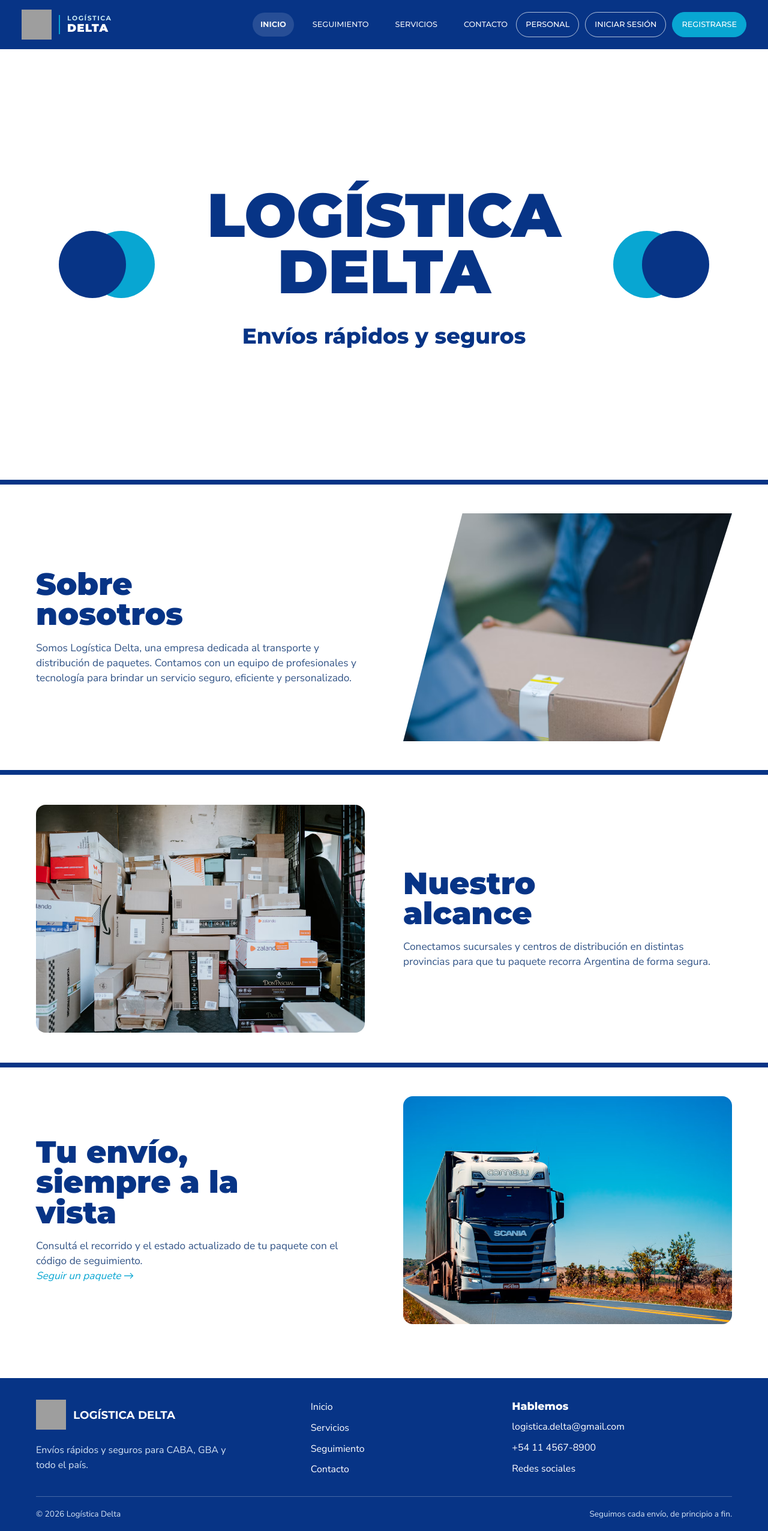
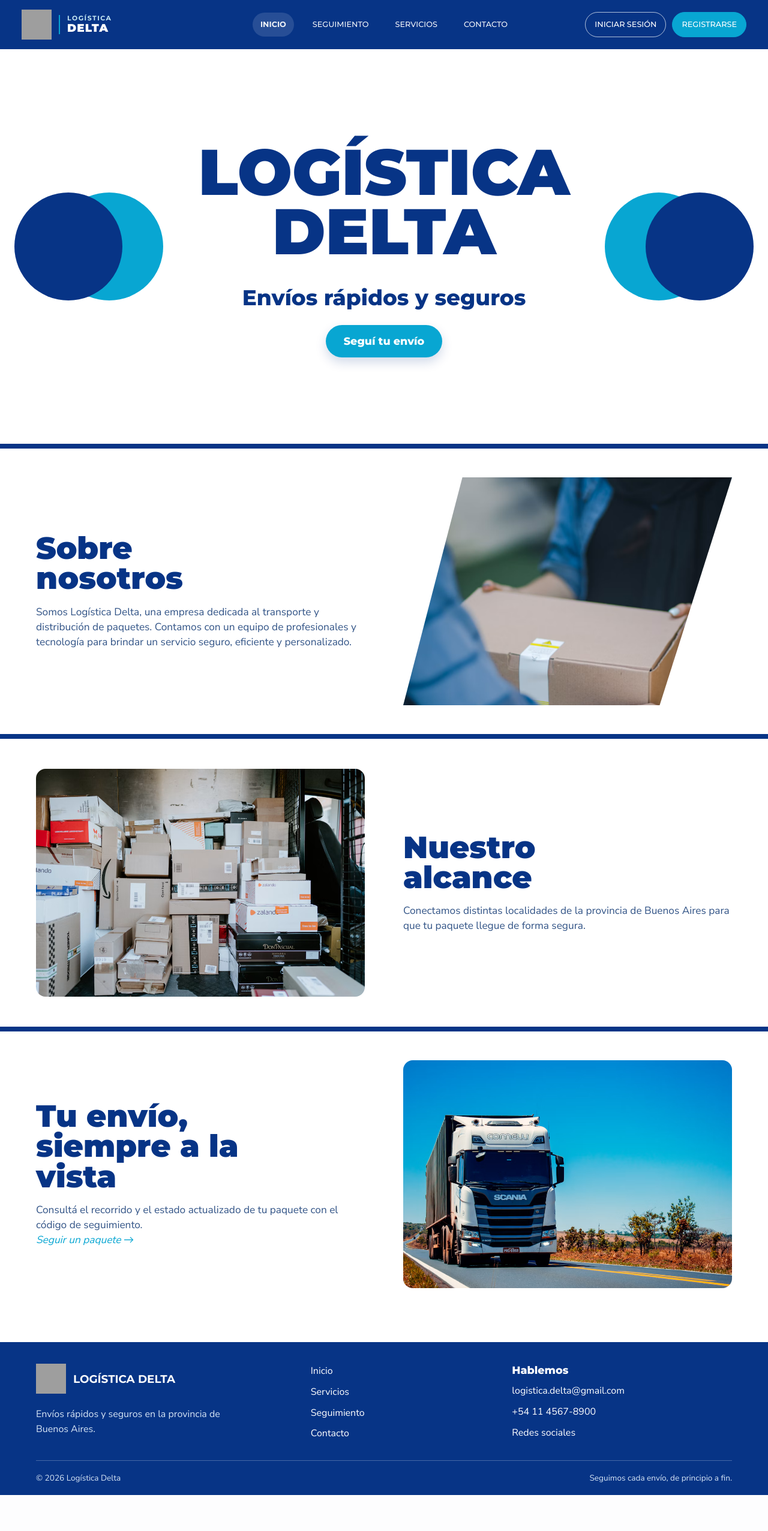
Before and after one commit to JoseParedes123/deltatwo, a PHP site: page / in a window 1280 px wide. Shown: the whole page at 60% size. After the commit the page ends 2493 px from the top, so only its background shows below. Run offline with PHP 8.4, Linux system fonts and the light colour scheme; grey boxes are pictures that could not be loaded.

Commit message:
Cambios esteticos 2

```diff
--- a/public/css/style.css
+++ b/public/css/style.css
@@ -114,6 +114,7 @@ button, a { -webkit-tap-highlight-color: transparent; }
 .historial-envio li { margin-bottom: 22px; font-size: 1.2rem; }
 .enlace-historial { display: block; margin: 22px 0 0; text-align: center; font: 800 1.25rem var(--fuente-titulos); }
 .mensaje-seguimiento { min-height: 1.5em; margin: -36px 0 24px; color: #a32121; font-weight: 800; }
+.aviso-estado-envio { margin: 0 0 28px; padding: 18px 24px; border-left: 6px solid var(--celeste); border-radius: 8px; background: #eaf7fb; color: var(--azul); font-size: 1.15rem; font-weight: 800; }
 
 /* Formularios de acceso, registro y contacto. */
 .disposicion-acceso { display: grid; grid-template-columns: 1.2fr 1fr; min-height: calc(100vh - 112px); }
@@ -131,6 +132,8 @@ button, a { -webkit-tap-highlight-color: transparent; }
 .enlace-texto { color: var(--celeste); font-style: italic; text-decoration: none; }
 .boton-acceso { width: 100%; min-height: 68px; border-radius: 14px; }
 .alternativa-acceso { margin: 42px 0 0; text-align: center; font-size: 1.25rem; }
+.acceso-personal { margin: 18px 0 0; color: var(--texto); text-align: center; font-size: 1.05rem; }
+.acceso-personal a { display: inline-block; margin-left: 4px; font-weight: 700; text-underline-offset: 3px; }
 .foto-acceso { position: relative; min-height: 700px; background: linear-gradient(180deg, rgba(3,44,92,.12), rgba(3,30,65,.22)), url('https://images.unsplash.com/photo-1601584115197-04ecc0da31d7?auto=format&fit=crop&w=1300&q=85') center / cover; }
 .logo-acceso { position: absolute; top: 28px; left: 0; right: 0; display: grid; place-items: center; color: #fff; text-align: center; font: 900 clamp(1.45rem, 3vw, 2.6rem) var(--fuente-titulos); }
 .logo-acceso svg { width: min(260px, 45%); height: auto; margin-bottom: -8px; }
@@ -711,10 +714,10 @@ button, a { -webkit-tap-highlight-color: transparent; }
 @media (min-width: 901px) and (max-width: 1450px) {
   .marca-destacada { width: calc(100% - 48px); gap: 12px; }
   .marca-destacada > div { flex-basis: 740px; }
-  .marca-destacada h1 { font-size: clamp(4.8rem, 8vw, 7.4rem); }
-  .marca-destacada::before, .marca-destacada::after { flex-basis: 112px; width: 112px; }
-  .marca-destacada::before { margin-right: 48px; box-shadow: 48px 0 0 var(--celeste); }
-  .marca-destacada::after { margin-left: 48px; box-shadow: -48px 0 0 var(--celeste); }
+  .marca-destacada h1 { font-size: clamp(4.8rem, 8.4vw, 7.9rem); }
+  .marca-destacada::before, .marca-destacada::after { flex-basis: 180px; width: 180px; }
+  .marca-destacada::before { margin-right: 68px; box-shadow: 68px 0 0 var(--celeste); }
+  .marca-destacada::after { margin-left: 68px; box-shadow: -68px 0 0 var(--celeste); }
   .titulo-cinta { gap: 18px; }
   .titulo-cinta::before, .titulo-cinta::after { flex-basis: 90px; width: 90px; }
   .titulo-cinta::before { margin-right: 42px; box-shadow: 42px 0 0 var(--celeste); }
@@ -1011,3 +1014,29 @@ button, a { -webkit-tap-highlight-color: transparent; }
 /* Distingue el acceso del equipo desde la navegación principal. */
 .barra-navegacion .enlace-personal { padding: 9px 12px; border: 1px solid rgba(255,255,255,.7); border-radius: 999px; }
 .barra-navegacion .enlace-personal:hover { background: rgba(255,255,255,.14); }
+
+/* Acción principal y espacio final de la portada. */
+.boton-seguimiento-portada {
+  display: inline-flex;
+  align-items: center;
+  justify-content: center;
+  min-height: 54px;
+  margin-top: 24px;
+  padding: 12px 30px;
+  border: 0;
+  border-radius: 999px;
+  box-shadow: 0 8px 18px rgba(7,52,134,.18);
+  color: #fff;
+  font: 800 1.1rem var(--fuente-titulos);
+  text-decoration: none;
+  transition: background-color .2s ease, transform .2s ease;
+}
+.boton-seguimiento-portada:hover { background: var(--azul); transform: translateY(-2px); }
+.portada-inicio, .marca-destacada { min-height: max(580px, calc(100svh - 142px)); }
+@media (max-width: 900px) {
+  .portada-inicio, .marca-destacada { min-height: max(560px, calc(100svh - 76px)); }
+}
+@media (max-width: 620px) {
+  .portada-inicio, .marca-destacada { min-height: max(600px, calc(100svh - 76px)); }
+  .boton-seguimiento-portada { margin-top: 18px; padding-inline: 26px; }
+}
--- a/public/index.php
+++ b/public/index.php
@@ -15,7 +15,7 @@ require_once __DIR__ . '/../app/helpers/funciones.php';
 	<?php include __DIR__ . '/partials/nav.php'; ?>
 	<main>
 		<section class="portada-inicio" aria-labelledby="home-title">
-			<div class="contenedor marca-destacada"><div><h1 id="home-title"><span>Logística</span><span>Delta</span></h1><p>Envíos rápidos y seguros</p></div></div>
+			<div class="contenedor marca-destacada"><div><h1 id="home-title"><span>Logística</span><span>Delta</span></h1><p>Envíos rápidos y seguros</p><a class="boton-principal boton-seguimiento-portada" href="seguimiento.php">Seguí tu envío</a></div></div>
 		</section>
 		<section class="contenedor seccion-dividida">
 			<div><h2>Sobre nosotros</h2><p>Somos Logística Delta, una empresa dedicada al transporte y distribución de paquetes. Contamos con un equipo de profesionales y tecnología para brindar un servicio seguro, eficiente y personalizado.</p></div>
@@ -24,7 +24,7 @@ require_once __DIR__ . '/../app/helpers/funciones.php';
 		<div class="franja-inicio">
 			<section class="contenedor seccion-dividida">
 				<img class="foto-recortada foto-redondeada" src="media/photo-1580674285054-bed31e145f59.jpeg" alt="Camión de carga en ruta">
-			<div><h2>Nuestro alcance</h2><p>Conectamos sucursales y centros de distribución en distintas provincias para que tu paquete recorra Argentina de forma segura.</p></div>
+			<div><h2>Nuestro alcance</h2><p>Conectamos distintas localidades de la provincia de Buenos Aires para que tu paquete llegue de forma segura.</p></div>
 			</section>
 		</div>
 		<section class="contenedor seccion-dividida">
--- a/public/login.php
+++ b/public/login.php
@@ -25,7 +25,7 @@ if ($_SERVER['REQUEST_METHOD'] === 'POST') {
         $error = 'No pudimos iniciar sesión. Revisá tus datos o registrate como cliente.';
     } catch (Throwable $exception) {
         error_log($exception->getMessage());
-        $error = 'No pudimos iniciar sesión. Revisá que MySQL esté activo.';
+        $error = 'No pudimos iniciar sesión en este momento. Intentá de nuevo más tarde.';
     }
 }
 ?>
@@ -49,6 +49,7 @@ if ($_SERVER['REQUEST_METHOD'] === 'POST') {
         <div class="opciones-acceso"><span>¿Necesitás ayuda?</span><a class="enlace-texto" href="contacto.php">Contactanos</a></div>
         <button class="boton-principal boton-acceso" type="submit">Iniciar sesión</button>
         <p class="alternativa-acceso"><a class="enlace-texto" href="registro.php">¿No tenés una cuenta? Registrate</a></p>
+        <p class="acceso-personal"><span>¿Sos parte del personal?</span> <a class="enlace-texto" href="panel-admin.php">Ingresá al panel de operaciones</a></p>
       </form>
     </section>
     <aside class="foto-acceso" aria-label="Camión de Logística Delta"><div class="logo-acceso"><svg viewBox="0 0 100 100" aria-hidden="true"><path d="M50 8 92 84H8L50 8Z" fill="none" stroke="white" stroke-width="8"/><path d="m22 78 48-39M41 81l36-29M57 82l20-16" fill="none" stroke="white" stroke-width="5"/></svg>LOGÍSTICA DELTA</div></aside>
--- a/public/partials/footer.php
+++ b/public/partials/footer.php
@@ -5,7 +5,7 @@
       <a class="marca" href="index.php" aria-label="Logística Delta, inicio">
       <img src="./media/Logistica_Delta.svg" width="50" height="50" alt="">
         <strong>LOGÍSTICA DELTA</strong></a>
-      <p>Envíos rápidos y seguros para CABA, GBA y todo el país.</p>
+      <p>Envíos rápidos y seguros en la provincia de Buenos Aires.</p>
     </div>
     <nav class="navegacion-pie" aria-label="Enlaces del pie de página">
       <a href="index.php">Inicio</a><a href="servicios.php">Servicios</a><a href="seguimiento.php">Seguimiento</a><a href="contacto.php">Contacto</a>
--- a/public/partials/nav.php
+++ b/public/partials/nav.php
@@ -19,9 +19,6 @@ $paginaActual = $paginaActual ?? '';
       <a href="contacto.php" <?= $paginaActual === 'contacto' ? 'aria-current="page"' : '' ?>>CONTACTO</a>
     </nav>
     <div class="cuenta-navegacion">
-      <?php if (!$usuarioNav || $usuarioNav['rol'] === 'CLIENTE'): ?>
-        <a class="enlace-acceso enlace-personal" href="panel-admin.php">PERSONAL</a>
-      <?php endif; ?>
       <?php if ($usuarioNav && $usuarioNav['rol'] === 'CLIENTE'): ?>
         <a class="enlace-acceso" href="envios.php">MI CUENTA</a>
         <form method="post" action="logout.php"><button class="enlace-acceso" type="submit">CERRAR SESIÓN</button></form>
--- a/public/registro.php
+++ b/public/registro.php
@@ -40,7 +40,7 @@ if ($_SERVER['REQUEST_METHOD'] === 'POST') {
             if ($db && $db->inTransaction()) $db->rollBack();
             $error = $exception->getCode() === '23000'
                 ? 'Ese email o nombre de usuario ya está registrado.'
-                : 'No pudimos crear la cuenta. Revisá que MySQL esté activo.';
+                : 'No pudimos crear la cuenta en este momento. Intentá nuevamente más tarde.';
             error_log($exception->getMessage());
         }
     }
--- a/public/servicios.php
+++ b/public/servicios.php
@@ -25,7 +25,7 @@
           </svg>
           Envíos regionales
         </h2>
-        <p>Llevamos tus paquetes a todo Buenos Aires.</p>
+        <p>Llevamos tus paquetes a distintas localidades de la provincia de Buenos Aires.</p>
       </article>
       <article class="tarjeta-servicio">
         <h2>
```
Also changed, not shown: public/envios.php (+4 -4 lines), public/panel-admin.php (+4 -11 lines), public/seguimiento.php (+11 -2 lines).
